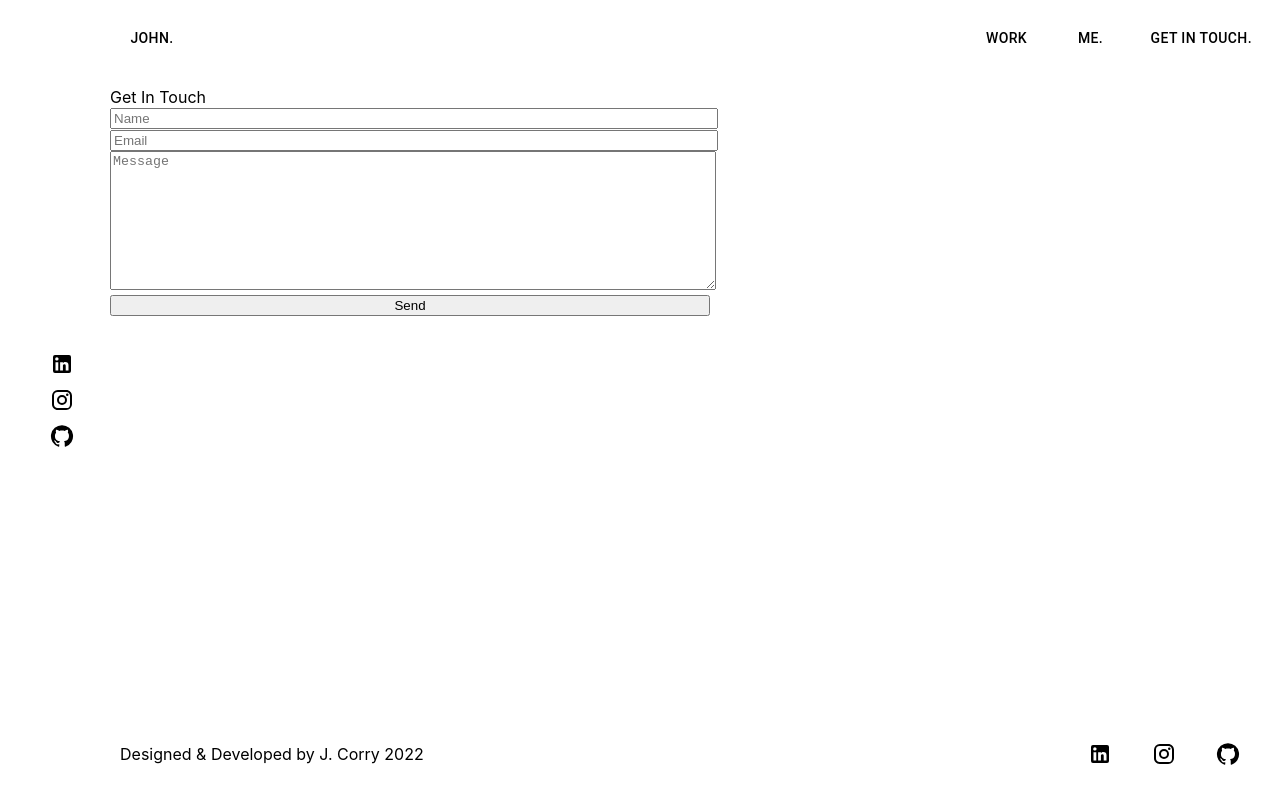
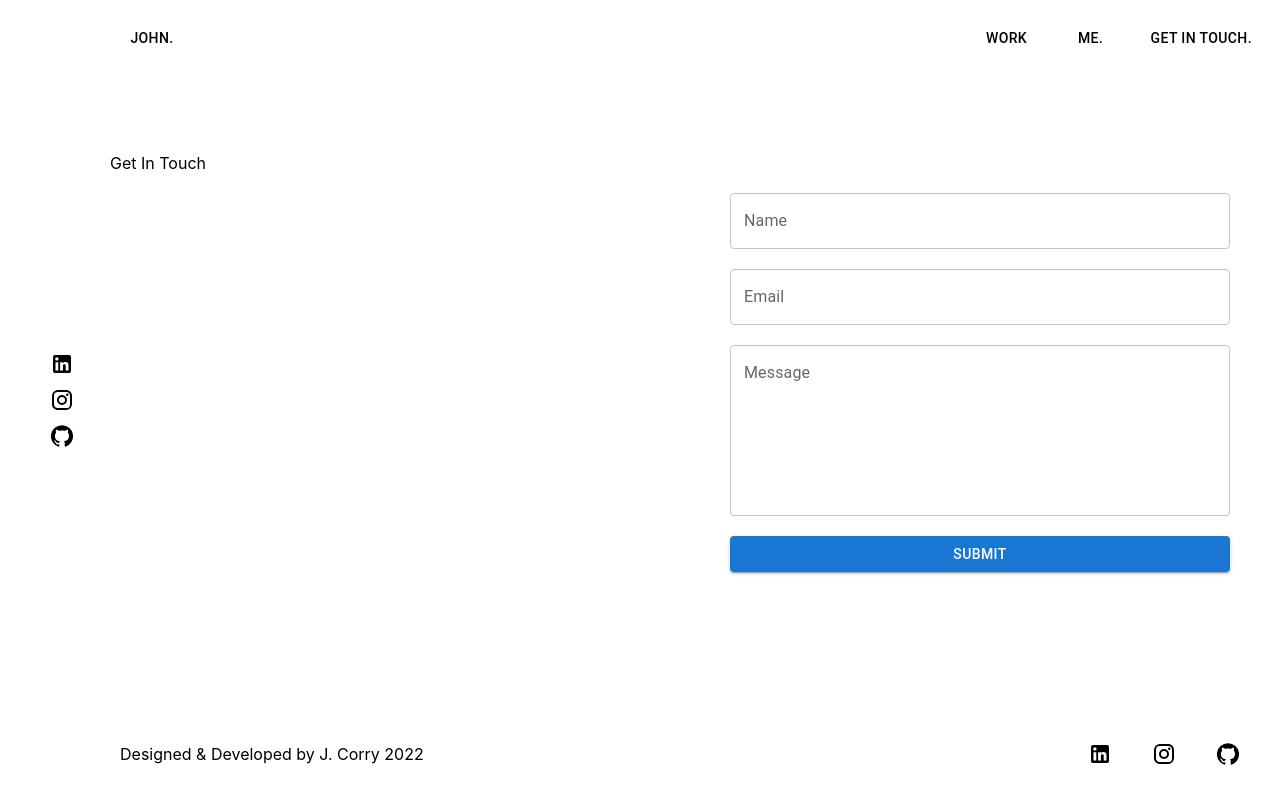
Before and after one commit to johnec123/ReactPersonalWebsite, a React (Create React App) app: page /get-in-touch in a window 1280 px wide. Built offline with nearby package versions, Linux system fonts and the light colour scheme.

Commit message:
form added

```diff
--- a/package.json
+++ b/package.json
@@ -20,6 +20,7 @@
     "react-hook-form": "^7.30.0",
     "react-router-dom": "^6.3.0",
     "react-scripts": "5.0.1",
+    "sweetalert2": "^11.4.10",
     "typescript": "^4.6.4",
     "web-vitals": "^2.1.4"
   },
--- a/src/main/components/contactForm/index.tsx
+++ b/src/main/components/contactForm/index.tsx
@@ -3,6 +3,8 @@ import "./styles.css";
 import React, { useState } from "react";
 import { SubmitHandler, useForm } from "react-hook-form";
 import { init, sendForm } from "emailjs-com";
+import { Button, TextField } from "@mui/material";
+import Swal from "sweetalert2";
 init("R9_WiWNdzaK_iGbJC");
 
 type Inputs = {
@@ -20,18 +22,13 @@ const ContactForm: React.FC = () => {
   } = useForm<Inputs>();
   const [contactNumber, setContactNumber] = useState("000000");
 
-  const generateContactNumber = () => {
-    const numStr = "000000" + ((Math.random() * 1000000) | 0);
-    setContactNumber(numStr.substring(numStr.length - 6));
-  };
-
   const onSubmit: SubmitHandler<Inputs> = (data) => {
     console.log(data);
-
     generateContactNumber();
     sendForm("default_service", "template_2ho7kjd", "#contact-form").then(
       function (response) {
         console.log("SUCCESS!", response.status, response.text);
+        Swal.fire("Message Sent");
       },
       function (error) {
         console.log("FAILED...", error);
@@ -39,16 +36,34 @@ const ContactForm: React.FC = () => {
     );
   };
 
+  const generateContactNumber = () => {
+    const numStr = "000000" + ((Math.random() * 1000000) | 0);
+    setContactNumber(numStr.substring(numStr.length - 6));
+  };
+
+  //const handleReset = () => setTextValue("");
+
   return (
-    <form id="contact-form" onSubmit={handleSubmit(onSubmit)}>
+    <form className="form" id="contact-form" onSubmit={handleSubmit(onSubmit)}>
       <input type="hidden" name="contact_number" value={contactNumber} />
-      <input type="text" placeholder="Name" {...register("user_name")} />
+      <TextField label={"Name"} {...register("user_name")} />
       <br />
-      <input type="email" placeholder="Email" {...register("user_email")} />
+      <TextField label={"Email"} {...register("user_email")} />
       <br />
-      <textarea placeholder="Message" {...register("message")} />
+      <TextField
+        label={"Message"}
+        {...register("message")}
+        multiline={true}
+        minRows={6}
+      />
       <br />
-      <input type="submit" value="Send" />
+      <Button variant="contained" onClick={handleSubmit(onSubmit)}>
+        Submit
+      </Button>
+      <br />
+      {/* <Button variant="contained" onClick={handleReset}>
+        Reset
+      </Button> */}
     </form>
   );
 };
--- a/src/main/components/contactForm/styles.css
+++ b/src/main/components/contactForm/styles.css
@@ -1,7 +1,5 @@
-input {
-  width: 600px;
+.form {
+  display: flex;
+  flex-direction: column;
+  padding: 40px;
 }
-textarea {
-  height: 10em;
-  width: 600px;
-}
--- a/src/main/components/layout/styles.css
+++ b/src/main/components/layout/styles.css
@@ -26,6 +26,8 @@
 
 .layout-mainContent {
   flex-grow: 1;
+  display: flex;
+  align-items: center;
 }
 
 .layout-aside {
--- a/src/main/pages/getInTouch/index.tsx
+++ b/src/main/pages/getInTouch/index.tsx
@@ -1,11 +1,13 @@
+import "./styles.css";
+
 import React from "react";
 import ContactForm from "../../components/contactForm";
 
 const GetInTouch: React.FC = () => {
   return (
-    <div>
-      <div>Get In Touch</div>
-      <div>
+    <div className="getInTouch-wrapper">
+      <div className="getInTouch-aside">Get In Touch</div>
+      <div className="getInTouch-aside">
         <ContactForm />
       </div>
     </div>
--- /dev/null
+++ b/src/main/pages/getInTouch/styles.css
@@ -0,0 +1,9 @@
+.getInTouch-aside {
+  width: 50%;
+}
+
+.getInTouch-wrapper {
+  display: flex;
+  flex-direction: row;
+  flex: 1;
+}
```
Also changed, not shown: 1 other file (tests, documents, lock files or other folders).
